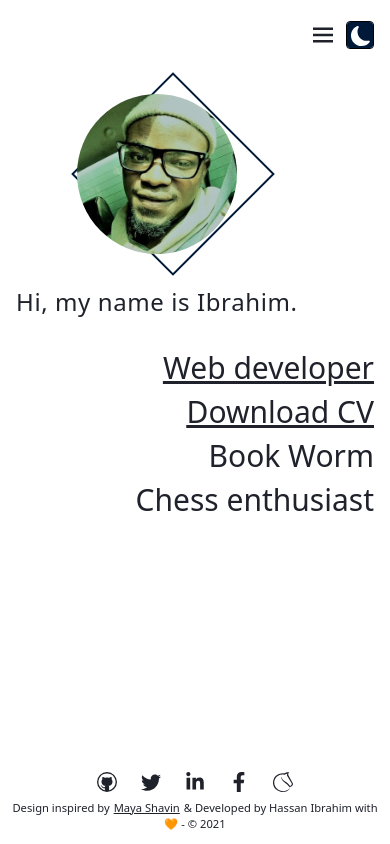
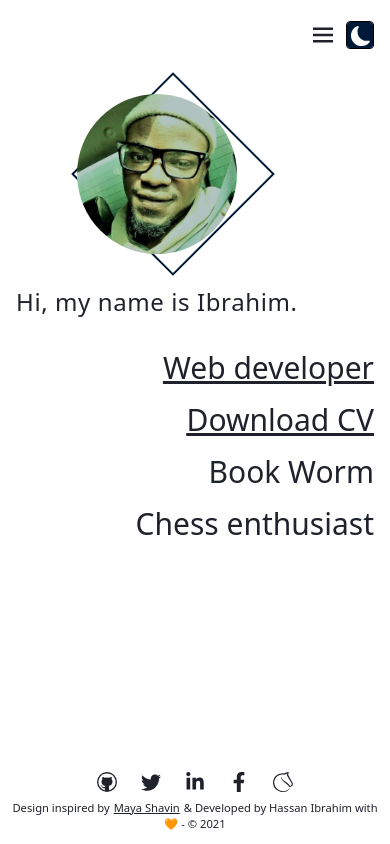
Before and after one commit to Hassan-Ib/Hassan-Ib, a Next.js app: page / in a window 390 px wide. Built offline with nearby package versions, Linux system fonts and the light colour scheme.

Commit message:
fix some typography issue

```diff
--- a/pages/index.tsx
+++ b/pages/index.tsx
@@ -15,7 +15,7 @@ const Home: NextPageWithLayout = () => {
   // console.log(pathname);
 
   return (
-    <main className="h-full pt-6 px-4 flex flex-col md:flex-row md:items-center md:justify-around font-normal">
+    <main className="h-full pt-6 px-4 flex flex-col md:flex-row md:items-center md:justify-around ">
       <Meta title="Hassan Ibrahim Ayomide" />
 
       {/* image and name*/}
@@ -29,7 +29,7 @@ const Home: NextPageWithLayout = () => {
 
       {/* links */}
 
-      <section className="text-3xl text-right md:text-4xl flex flex-col self-end md:self-auto gap-2 lg:text-5xl md:gap-8 ">
+      <section className="text-3xl text-right md:text-4xl flex flex-col self-end md:self-auto gap-4 lg:text-5xl md:gap-8 ">
         <span className="underline">
           <Link href="/about">Web developer </Link>
         </span>
```
